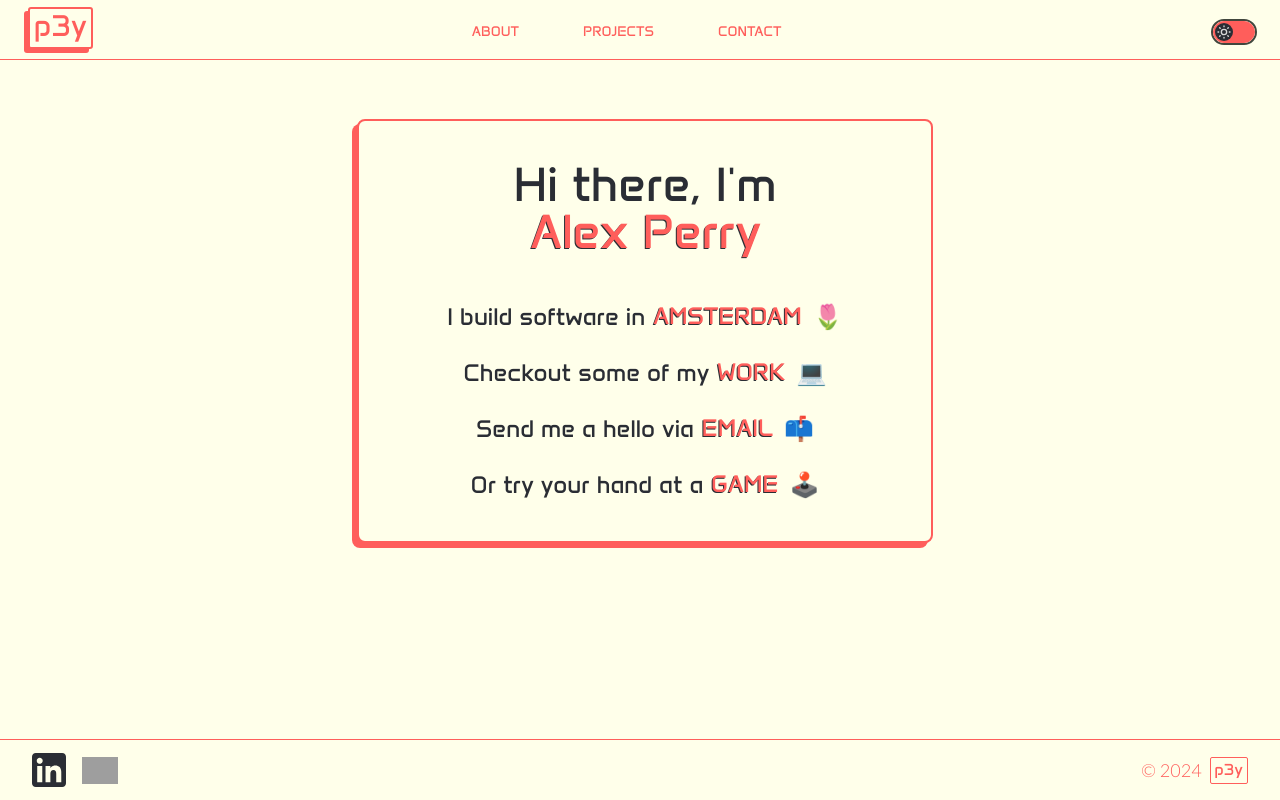
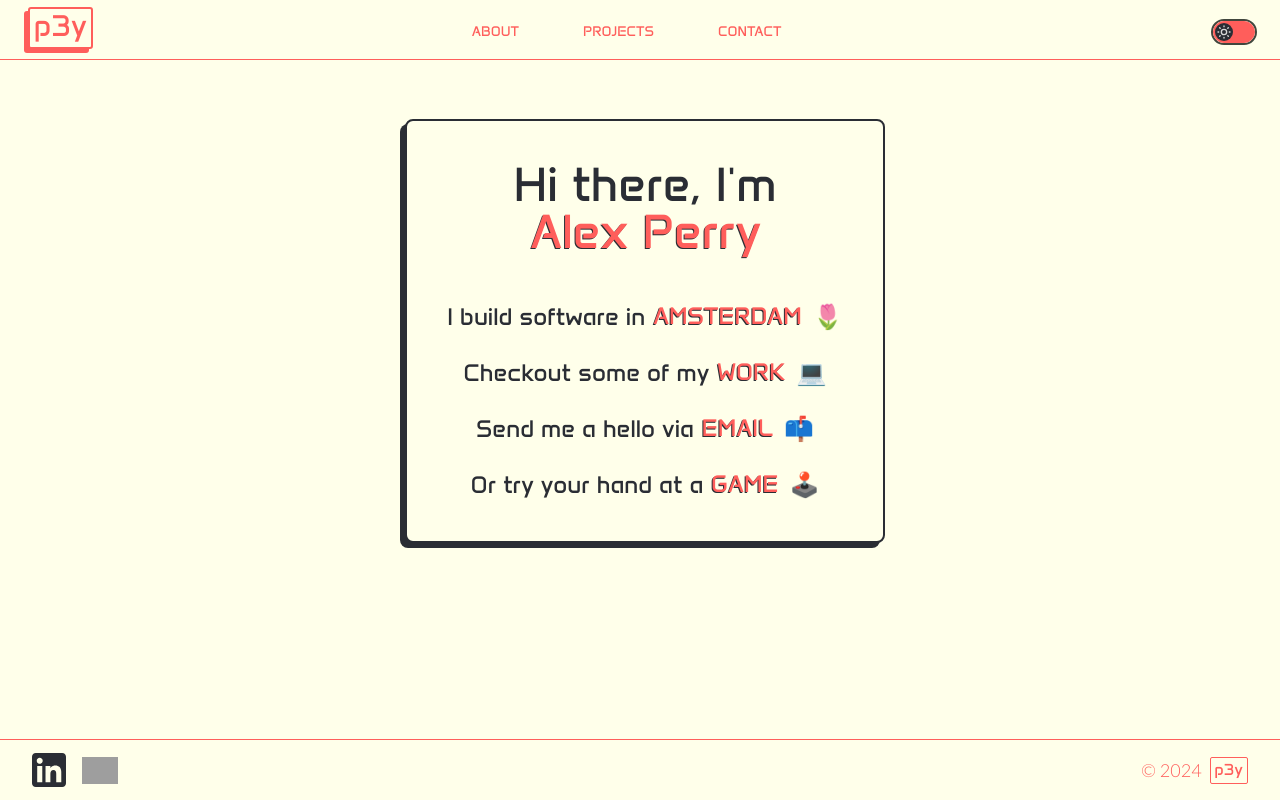
Before and after one commit to alexp3y/p3y, a Next.js app: page / in a window 1280 px wide. Built offline with nearby package versions, Linux system fonts and the light colour scheme; grey boxes are pictures that could not be loaded.

Commit message:
Enforce flex col on home page

```diff
--- a/src/components/Homepage/HomepageHello.tsx
+++ b/src/components/Homepage/HomepageHello.tsx
@@ -4,10 +4,10 @@ import React from 'react';
 
 const HomepageHello: React.FC = () => {
   return (
-    <div className="mb-[20vh] mt-8 rounded-lg bg-p3y-red max-w-xl mx-6">
-      <div className="cursor-default w-fit min-w-full rounded-lg md:text-2xl anta flex flex-col gap-y-6 text-2xl dark:text-p3y-grey text-center justify-center border-2 border-p3y-red translate-x-[5px] bg-p3y-ivory dark:bg-p3y-gunmetal -translate-y-[5px] p-8 sm:p-10 py-14">
-        <span className="text-4xl md:text-5xl pb-5">
-          {"Hi there, I'm"}{' '}
+    <div className="mb-[20vh] mt-8 rounded-lg bg-p3y-gunmetal dark:bg-p3y-grey max-w-xl mx-6">
+      <div className="cursor-default w-fit min-w-full rounded-lg md:text-2xl anta flex flex-col gap-y-6 text-2xl dark:text-p3y-grey text-center justify-center border-2 border-p3y-gunmetal translate-x-[5px] bg-p3y-ivory dark:bg-p3y-gunmetal -translate-y-[5px] p-8 sm:p-10 py-14 dark:border-p3y-grey">
+        <div className="text-5xl pb-5 flex flex-col justify-center items-center">
+          <span className="text-nowrap">{"Hi there, I'm"} </span>
           <Link href="/about">
             <span className="relative active:text-p3y-blue dark:active:text-p3y-maize text-p3y-red text-nowrap">
               <span className="absolute translate-x-[1px] -translate-y-[1px] hover:translate-x-[3px] hover:-translate-y-[2px] duration-150 text-nowrap">
@@ -18,7 +18,7 @@ const HomepageHello: React.FC = () => {
               </span>
             </span>
           </Link>
-        </span>
+        </div>
         <span>
           I build software in{' '}
           <Link
```
